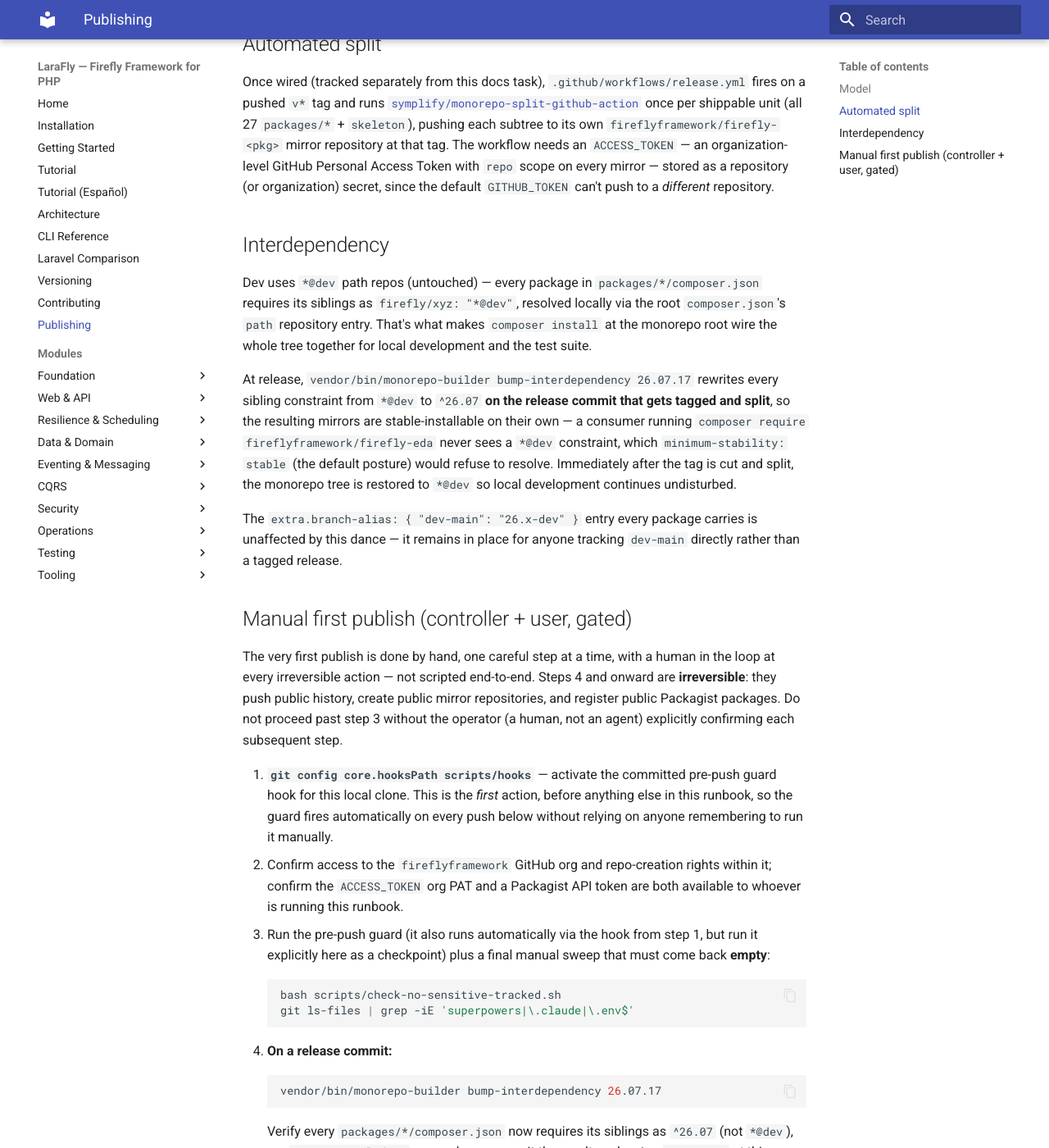
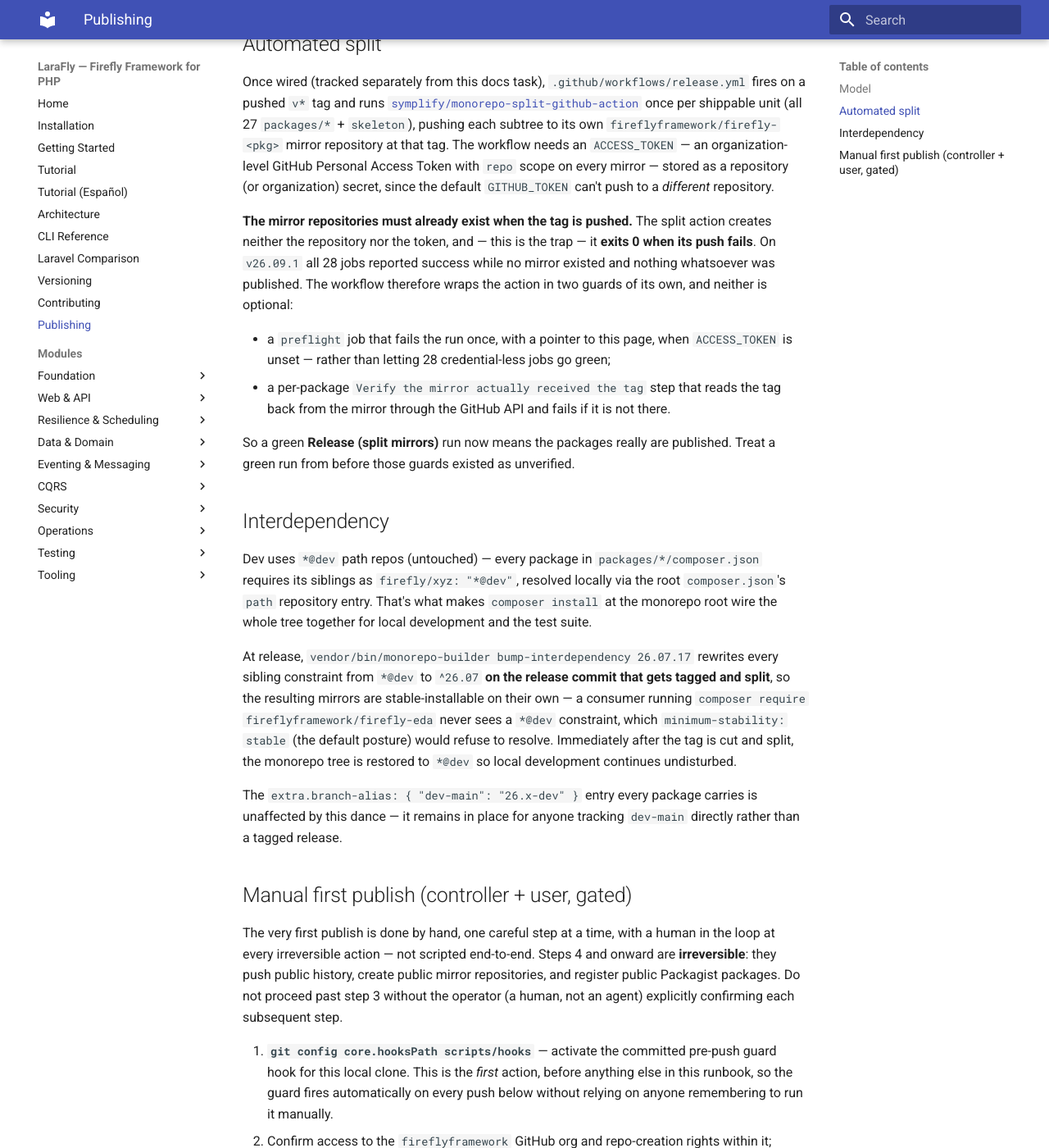
Before and after one commit to fireflyframework/fireflyframework-php, an MkDocs documentation site: the page built from docs/publishing.md, in a window 1280 px wide and 1400 px high, scrolled down 623 px. Shown: the whole window at 82% size. Built offline with MkDocs 1.6.1 and Material for MkDocs 9.7.7, drawn with Linux system fonts in a browser that asks for light colours; some of the changed text lies outside the part shown.

Commit message:
fix(release): the split workflow reported success while publishing nothing
Tagging v26.09.1 ran the split and all 28 jobs went green. No mirror repository existed and nothing
was published: symplify/monorepo-split-github-action prints "Command failed" and exits 0, so the
failed clone of a non-existent destination cost the job nothing. A release pipeline that reports
success without shipping is worse than one that fails, because nobody goes looking.

Two guards, since the action's own exit code cannot be trusted:

- a preflight job that fails the run once when ACCESS_TOKEN is unset, pointing at the runbook,
  rather than letting 28 credential-less jobs pass;
- a per-package step that reads the tag back from its mirror through the GitHub API after the
  split, and fails when it is not there. Verification has to come after the push to mean anything,
  so the test asserts the ordering too.

docs/publishing.md carried the same trap it documents: step 5 pushed `main --tags`, firing the split
before step 6 created the mirrors — the exact sequence that just happened here. The branch and the
tag are now pushed in separate steps, with the mirrors created in between.

ReleaseWorkflowTest passed throughout the incident because it checked the matrix and the trigger, not
whether a failure could be noticed. Both guards are now pinned by tests; each was verified by
reverting the guard and watching its test fail.

Claude-Session: https://claude.ai/code/session_01MCTyVciS2A5pfPv5xAthPd

```diff
--- a/docs/publishing.md
+++ b/docs/publishing.md
@@ -24,6 +24,19 @@ once per shippable unit (all 27 `packages/*` + `skeleton`), pushing each subtree
 `fireflyframework/firefly-<pkg>` mirror repository at that tag. The workflow needs an `ACCESS_TOKEN` — an
 organization-level GitHub Personal Access Token with `repo` scope on every mirror — stored as a repository (or
 organization) secret, since the default `GITHUB_TOKEN` can't push to a *different* repository.
+
+**The mirror repositories must already exist when the tag is pushed.** The split action creates neither the
+repository nor the token, and — this is the trap — it **exits 0 when its push fails**. On `v26.09.1` all 28
+jobs reported success while no mirror existed and nothing whatsoever was published. The workflow therefore
+wraps the action in two guards of its own, and neither is optional:
+
+- a `preflight` job that fails the run once, with a pointer to this page, when `ACCESS_TOKEN` is unset —
+  rather than letting 28 credential-less jobs go green;
+- a per-package `Verify the mirror actually received the tag` step that reads the tag back from the mirror
+  through the GitHub API and fails if it is not there.
+
+So a green **Release (split mirrors)** run now means the packages really are published. Treat a green run
+from before those guards existed as unverified.
 
 ## Interdependency
 
@@ -68,11 +81,15 @@ history, create public mirror repositories, and register public Packagist packag
    `composer validate` per package, commit the result, and **re-tag** `v26.07.17` at this commit — so the tag
    that gets pushed and split in the next step is the one carrying `^26.07` constraints, not `*@dev`.
 5. **`git remote add origin git@github.com:fireflyframework/fireflyframework-php.git` then
-   `git push origin main --tags`** — **irreversible**: this publishes the monorepo's history and the release
-   tag publicly for the first time.
-6. **Create the 28 mirror repositories under the `fireflyframework` org, then run the split at the tag** —
-   **irreversible**: each `fireflyframework/firefly-<pkg>` mirror now exists publicly, carrying `^26.07`
-   sibling constraints.
+   `git push origin main`** — **irreversible**: this publishes the monorepo's history publicly for the first
+   time. Push the **branch only**; hold the tag back until step 6. Pushing `--tags` here fires the split
+   workflow immediately, before the mirrors of step 6 exist, and every job would then have nothing to push
+   to.
+6. **Create the 28 mirror repositories under the `fireflyframework` org, confirm `ACCESS_TOKEN` can write to
+   them, and only then `git push origin v26.07.17`** — **irreversible**: pushing the tag runs the split, and
+   each `fireflyframework/firefly-<pkg>` mirror now exists publicly, carrying `^26.07` sibling constraints.
+   Wait for the **Release (split mirrors)** run to go green: with the guards above in place, green means each
+   mirror answered with the tag.
 7. **Staged Packagist registration** — register only a first wave, then verify, before committing the rest:
    register `firefly/kernel`, `firefly/container`, `firefly/config`, and `firefly/eda` on Packagist first.
    Then, in a scratch directory, under Composer's default `minimum-stability: stable`:
```
Also changed, not shown: 2 other files.
